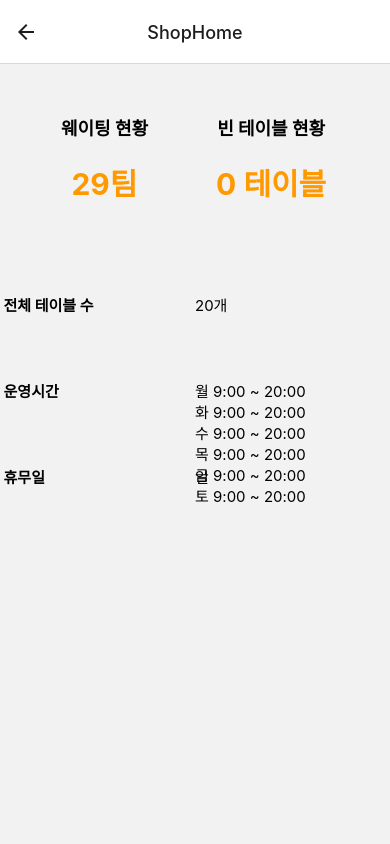
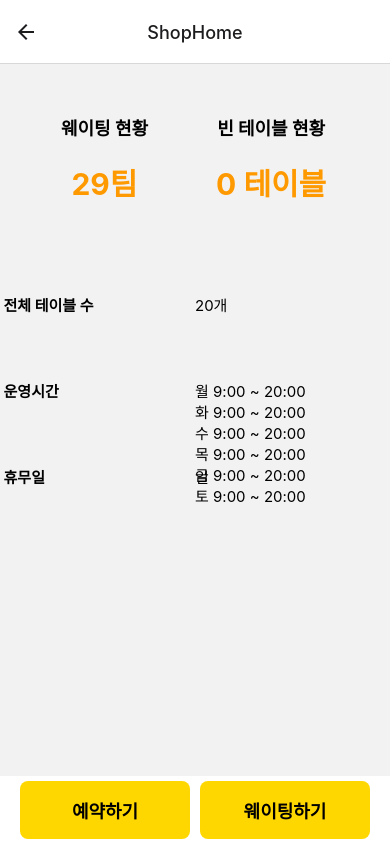
Before and after one commit to O-DI-GA/odiga-app, a React Native app: screen /ShopHome in a window 390 px wide. Built offline with nearby package versions, Linux system fonts and the light colour scheme.

Commit message:
✨ Feat: Add buttons and navigation to shopHome

```diff
--- a/pages/Shop/ShopHome.js
+++ b/pages/Shop/ShopHome.js
@@ -1,8 +1,18 @@
-import { StyleSheet, View, Text, ScrollView } from "react-native";
+import {
+  StyleSheet,
+  View,
+  Text,
+  ScrollView,
+  TouchableOpacity,
+} from "react-native";
 import React from "react";
+import { useNavigation } from "@react-navigation/native";
 
 export default function ShopHome() {
+  const navigation = useNavigation();
+
   return (
+    <View style={styles.container}>
       <ScrollView>
         <View style={styles.stateView}>
           <View style={styles.stateContainer}>
@@ -22,10 +32,8 @@ export default function ShopHome() {
           <View style={styles.homeInfo}>
             <Text style={styles.infoName}> 운영시간 </Text>
             <Text style={styles.info}>
-                        월 9:00 ~ 20:00{"\n"}화 9:00 ~ 20:00{"\n"}수 9:00 ~
-                        20:00
-                        {"\n"}목 9:00 ~ 20:00{"\n"}금 9:00 ~ 20:00{"\n"}토 9:00
-                        ~ 20:00
+              월 9:00 ~ 20:00{"\n"}화 9:00 ~ 20:00{"\n"}수 9:00 ~ 20:00
+              {"\n"}목 9:00 ~ 20:00{"\n"}금 9:00 ~ 20:00{"\n"}토 9:00 ~ 20:00
             </Text>
           </View>
           <View style={styles.homeInfo}>
@@ -34,10 +42,32 @@ export default function ShopHome() {
           </View>
         </View>
       </ScrollView>
+      <View style={styles.buttonContainer}>
+        <TouchableOpacity style={styles.button}>
+          <Text
+            style={styles.buttonText}
+            onPress={() => navigation.navigate("Reservation")}
+          >
+            예약하기
+          </Text>
+        </TouchableOpacity>
+        <TouchableOpacity style={styles.button}>
+          <Text
+            style={styles.buttonText}
+            onPress={() => navigation.navigate("Waiting")}
+          >
+            웨이팅하기
+          </Text>
+        </TouchableOpacity>
+      </View>
+    </View>
   );
 }
 
 const styles = StyleSheet.create({
+  container: {
+    flex: 1,
+  },
   stateView: {
     marginTop: 50,
     flexDirection: "row",
@@ -78,4 +108,22 @@ const styles = StyleSheet.create({
     flex: 1,
     fontSize: 15,
   },
+  buttonContainer: {
+    flexDirection: "row",
+    justifyContent: "center",
+    gap: 10,
+    backgroundColor: "#FFFFFF",
+    padding: 5,
+  },
+  button: {
+    backgroundColor: "#FFD700",
+    width: 170,
+    padding: 16,
+    borderRadius: 8,
+    alignItems: "center",
+  },
+  buttonText: {
+    fontSize: 18,
+    fontWeight: "bold",
+  },
 });
```
Lines whose indentation alone changed are shown as unchanged.
